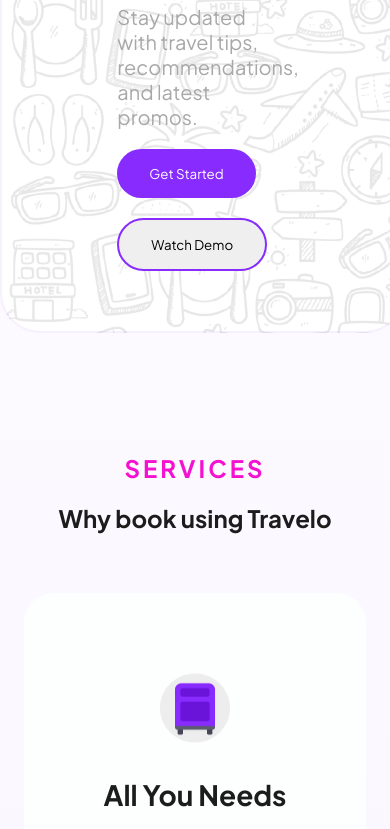
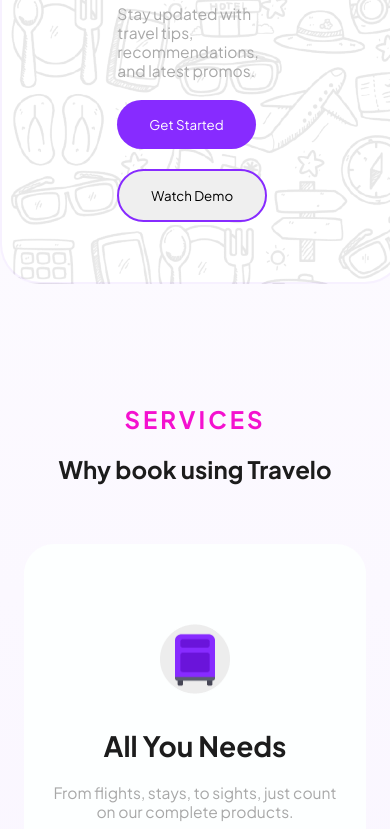
Before and after one commit to atonu-a/Travelo.io, a plain HTML site: page index.html in a window 390 px wide. Shown: the part 702-1531 px from the top of the page. Drawn offline with Linux system fonts and the light colour scheme.

Commit message:
Refactor responsive CSS for better layout handling
Updated media queries for responsive design, adjusting font sizes and layout for various screen sizes.

```diff
--- a/style/responsive.css
+++ b/style/responsive.css
@@ -72,7 +72,7 @@
 /* For mobiles */
 @media screen and (max-width:640px) {
     p{
-        font-size: 20px;
+        font-size: 4vw;
 
     }
     #banner-content h1 {
```
